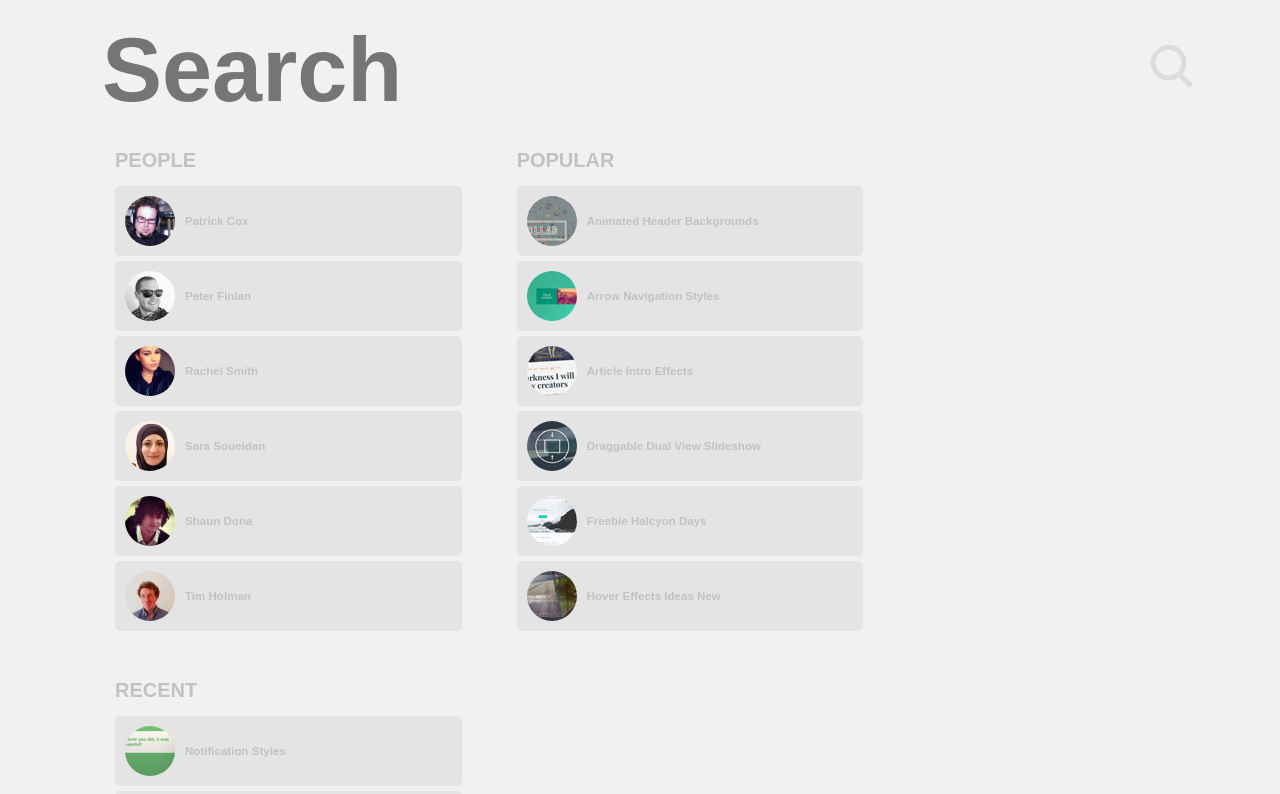
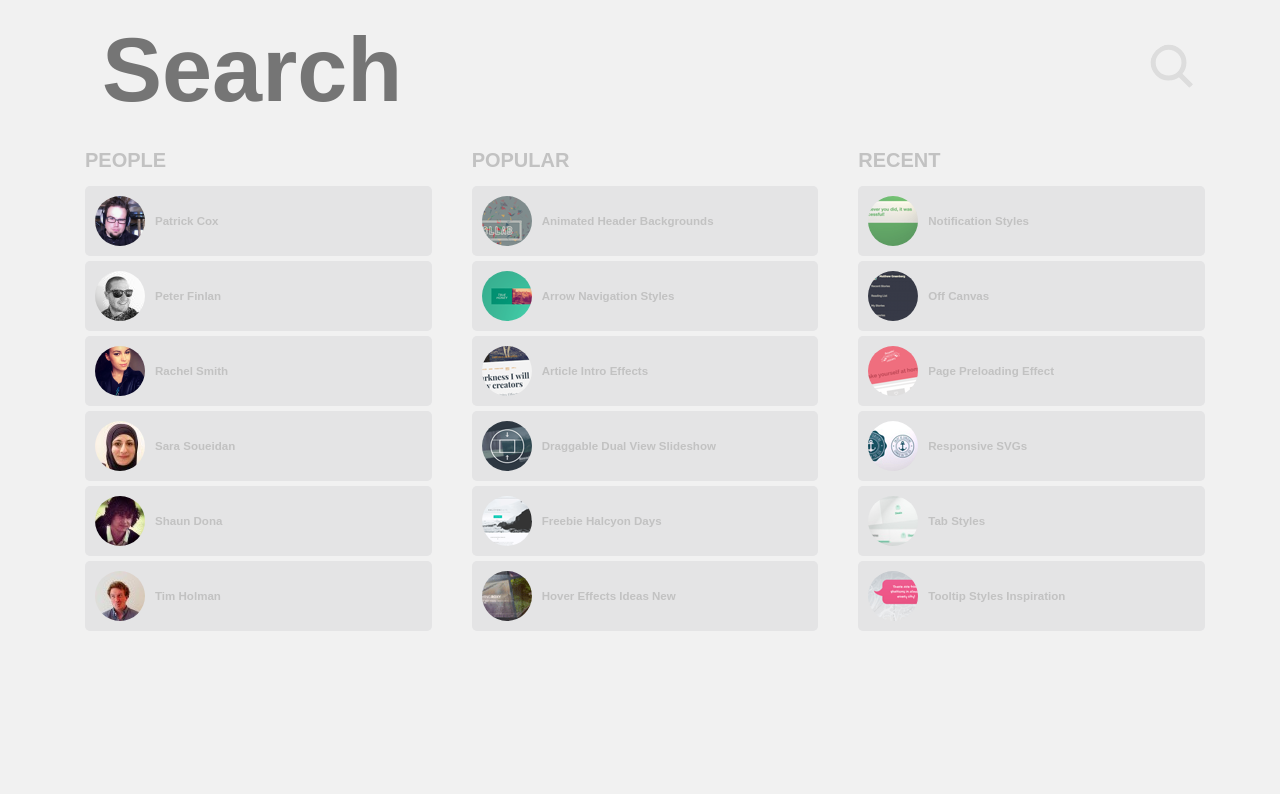
Before and after one commit to chicago86/home-05-1, a plain HTML site: page index.html in a window 1280 px wide. Shown: the top 794 px of the page. Drawn offline with Linux system fonts and the light colour scheme.

Commit message:
initial project version

```diff
--- a/css/style.css
+++ b/css/style.css
@@ -44,7 +44,8 @@ li {
   flex-wrap: nowrap;
   flex-direction: column;
   width: 33.33%;
-  margin-left: 15px;
+  margin-left: -15px;
+  margin-right: 15px;
 }
 img {
   width: 50px;
```
